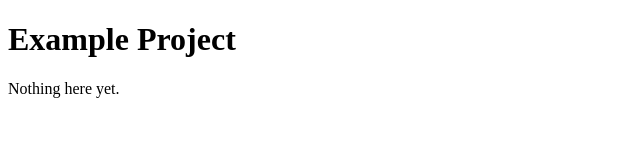
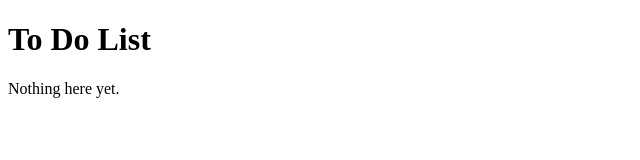
Before and after one commit to DEV-Thiago-Vieira/micro-projects, a plain HTML site: page March/Day 14/index.html in a window 1280 px wide. Shown: the whole page, without its empty margins (0-640 px from the left). Drawn offline with Linux system fonts and the light colour scheme.

Commit message:
setting first project theme

```diff
--- a/March/Day 14/index.html
+++ b/March/Day 14/index.html
@@ -3,10 +3,10 @@
   <head>
     <meta charset="UTF-8" />
     <meta name="viewport" content="width=device-width, initial-scale=1.0" />
-    <title>Example project</title>
+    <title>To do list</title>
   </head>
   <body>
-    <h1>Example Project</h1>
+    <h1>To Do List</h1>
     <p>Nothing here yet.</p>
   </body>
 </html>
```
